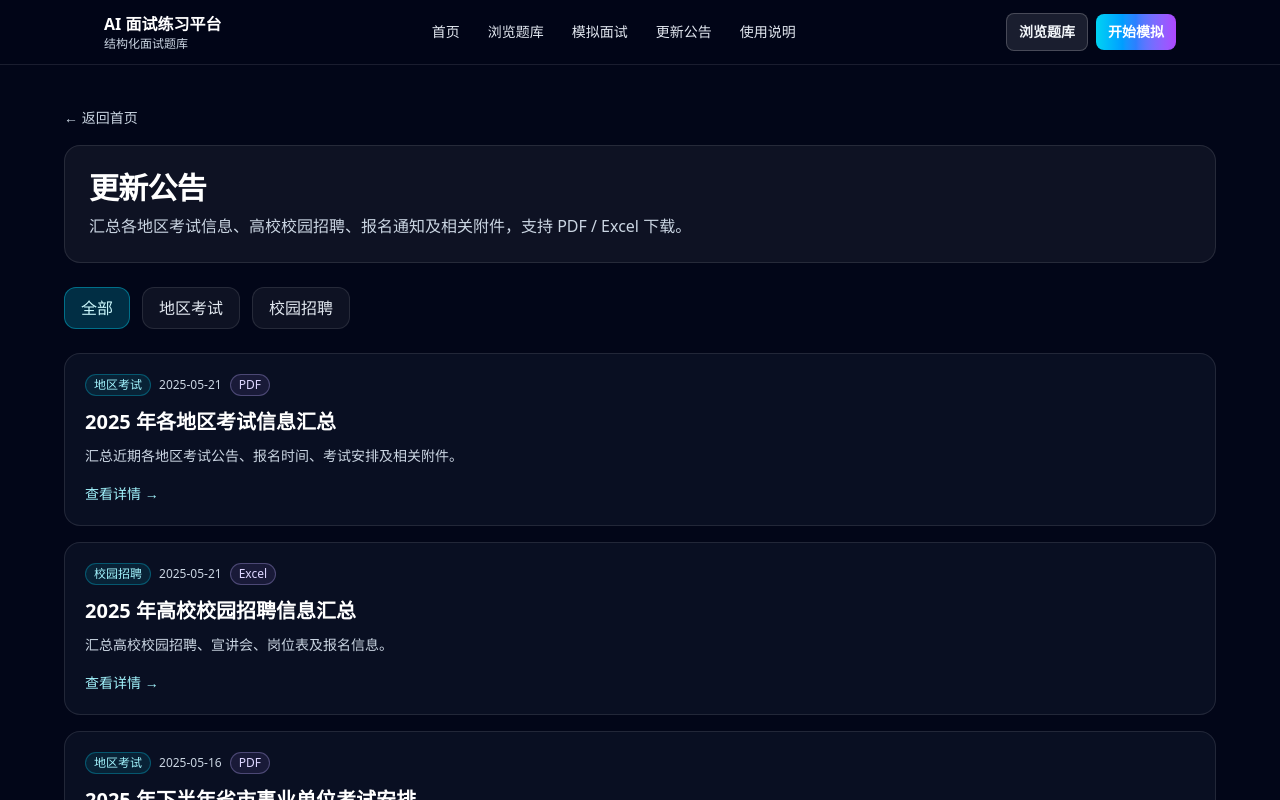
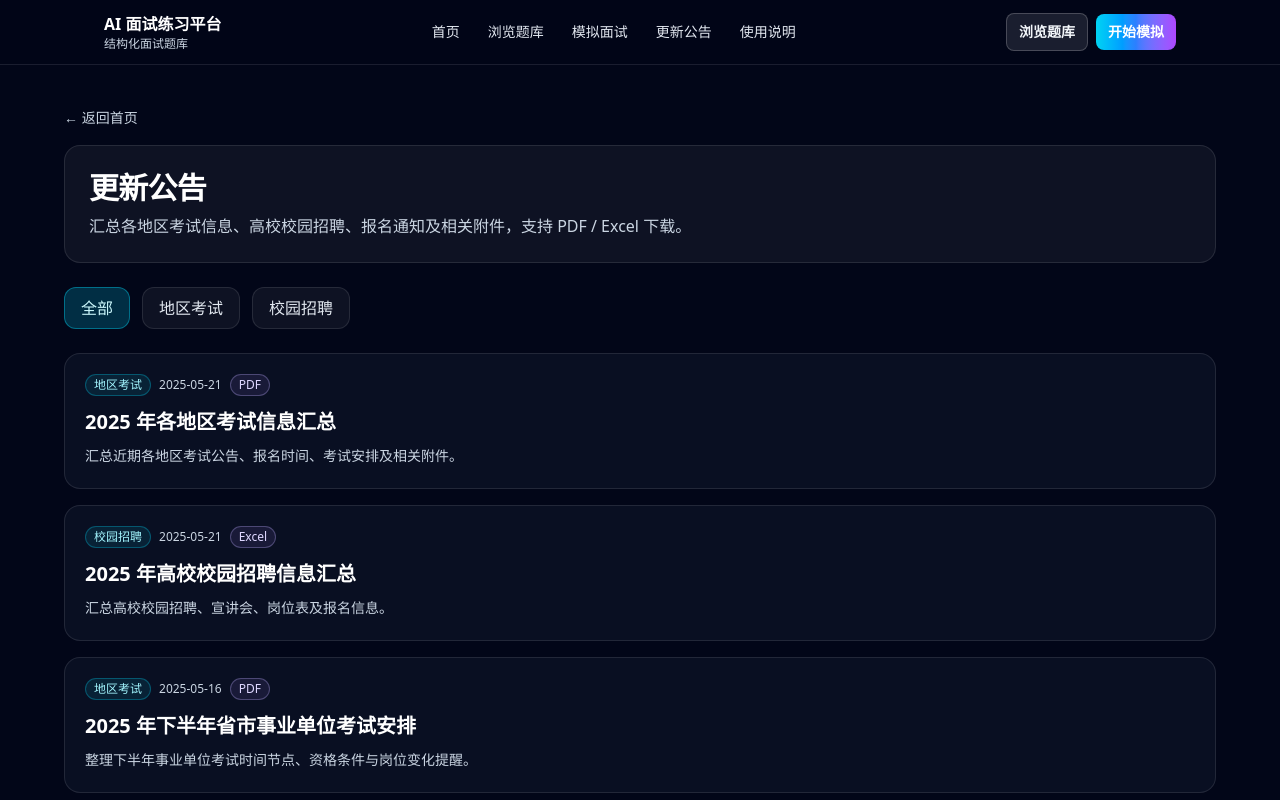
Before and after one commit to pancunzhi1124-pixel/xiaohongshu-interview-platform, a Next.js app: page /announcements in a window 1280 px wide. Shown: the top 800 px of the page. Built offline with nearby package versions, Linux system fonts and the light colour scheme.

Commit message:
refactor: remove announcement detail button from list

```diff
--- a/app/announcements/page.tsx
+++ b/app/announcements/page.tsx
@@ -66,17 +66,11 @@ export default function AnnouncementsPage() {
                 </span>
               </div>
               <h2 className="mt-3 text-xl font-semibold">
-                <Link href={`/announcements/${item.id}`} className="transition hover:text-cyan-300 focus-visible:text-cyan-300">
+                <Link href={`/announcements/${item.id}`} className="cursor-pointer transition hover:text-cyan-300 hover:underline focus-visible:text-cyan-300">
                   {item.title}
                 </Link>
               </h2>
               <p className="mt-2 text-sm leading-6 text-slate-300">{item.description}</p>
-              <Link
-                href={`/announcements/${item.id}`}
-                className="mt-4 inline-flex text-sm font-medium text-cyan-200 transition hover:text-cyan-300"
-              >
-                查看详情 →
-              </Link>
             </article>
           ))}
         </section>
```
